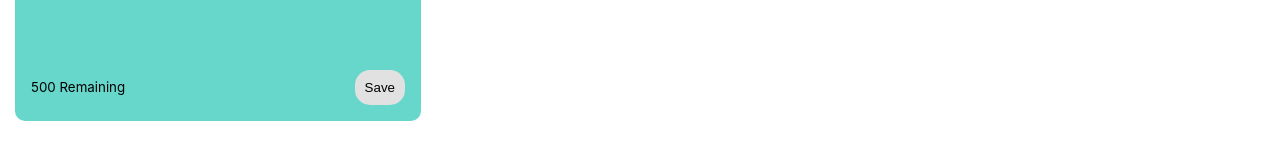
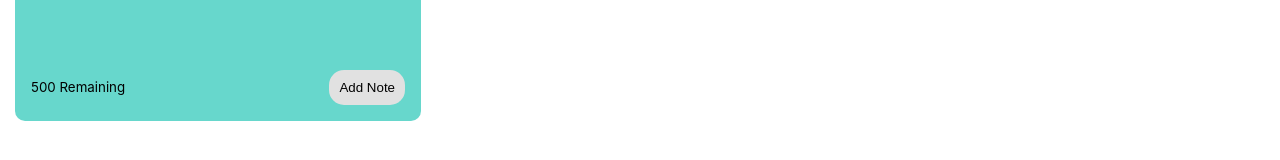
Before and after one commit to ayush-2405/Note.it, a React (Create React App) app: page / in a window 1280 px wide. Shown: the part 182-342 px from the top of the page. Built offline with nearby package versions, Linux system fonts and the light colour scheme.

Commit message:
Update AddNote.js

```diff
--- a/src/components/AddNote.js
+++ b/src/components/AddNote.js
@@ -31,7 +31,7 @@ const AddNote = ({ handleAddNote }) => {
 					{characterLimit - noteText.length} Remaining
 				</small>
 				<button className='save' onClick={handleSaveClick}>
-					Save
+					Add Note
 				</button>
 			</div>
 		</div>
```
